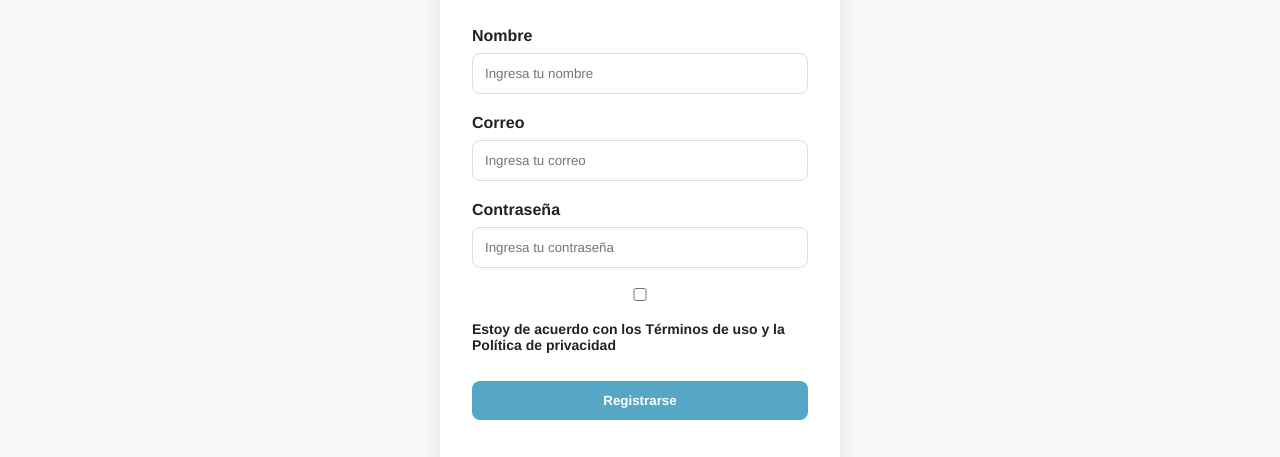
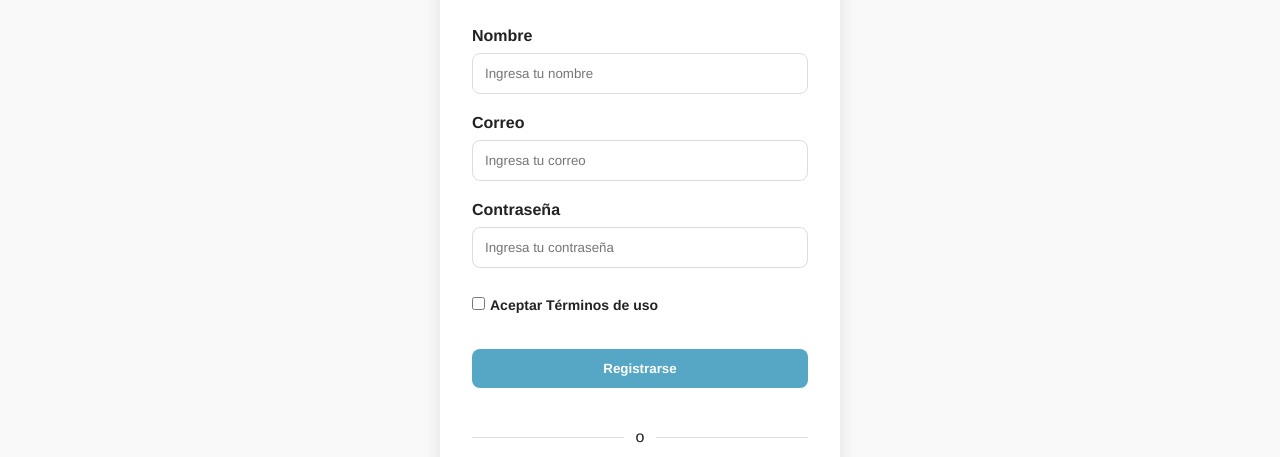
Before and after one commit to ReneSM127/Maquetado, a plain HTML site: page Views/register.html in a window 1280 px wide. Shown: the part 189-646 px from the top of the page. Drawn offline with Linux system fonts and the light colour scheme.

Commit message:
Estoy cansado jefe.mp3

```diff
--- a/Styles/signup-sty.css
+++ b/Styles/signup-sty.css
@@ -139,6 +139,38 @@ input, textarea {
     font-size: 14px;
   }
 
+  .remember-label {
+    display: flex;
+    align-items: center;
+    gap: 5px;
+    line-height: 1.4;
+  }
+
+  .remember-label input[type="checkbox"] {
+    vertical-align: middle;
+    transform: translateY(9px);
+  }
+
+  .remember-forgot2 {
+    display: flex;
+    justify-content: flex-start; /* Alinea al principio */
+    align-items: center;
+    margin-bottom: 20px;
+    font-size: 14px;
+  }
+
+  .remember-label2 {
+    display: flex;
+    align-items: center;
+    gap: 5px;
+    white-space: nowrap; /* Esto evita que el texto se divida en varias líneas */
+  }
+
+  .remember-label2 input[type="checkbox"] {
+    vertical-align: middle;
+    transform: translateY(9px); /* Asegura que el checkbox esté alineado verticalmente con el texto */
+  }
+
   button {
     width: 100%;
     padding: 12px;
--- a/Views/register.html
+++ b/Views/register.html
@@ -42,8 +42,10 @@
           <input type="password" id="password" placeholder="Ingresa tu contraseña">
         </div>
 
-        <div class="remember-forgot">
-          <label><input type="checkbox"> Estoy de acuerdo con los Términos de uso y la Política de privacidad</label>
+        <div class="remember-forgot2">
+          <label class="remember-label2">
+            <input type="checkbox"> Aceptar Términos de uso
+          </label>
         </div>
 
         <button type="submit">Registrarse</button>
```
Also changed, not shown: Views/signup.html (+3 -1 lines).
